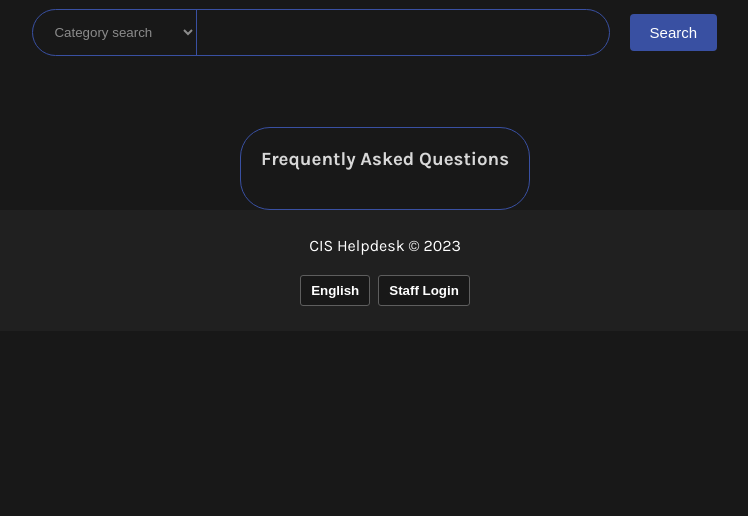
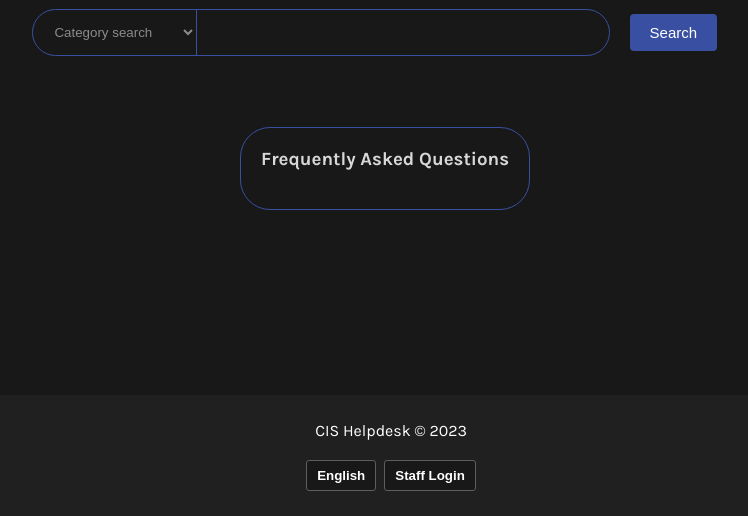
Before and after one commit to teddyliang/Meta-Mesh-Help-Desk, a Django app: page /en/search/ in a window 1280 px wide. Shown: the part 284-800 px from the top of the page, without its empty margins (255-1003 px from the left). Run offline with Django 3.2, Linux system fonts and the light colour scheme; data that the repository does not hold is empty.

Commit message:
Fixed footer

```diff
--- a/src/helpdesk_proj/static/helpdesk_app/css/search.css
+++ b/src/helpdesk_proj/static/helpdesk_app/css/search.css
@@ -246,8 +246,10 @@ li a:hover {
 
 
 footer {
+    position: fixed;
     left: 0;
     bottom: 0;
+    width: 100%;
     padding: 6px;
     background-color: #202020;
     text-align: center;
```
